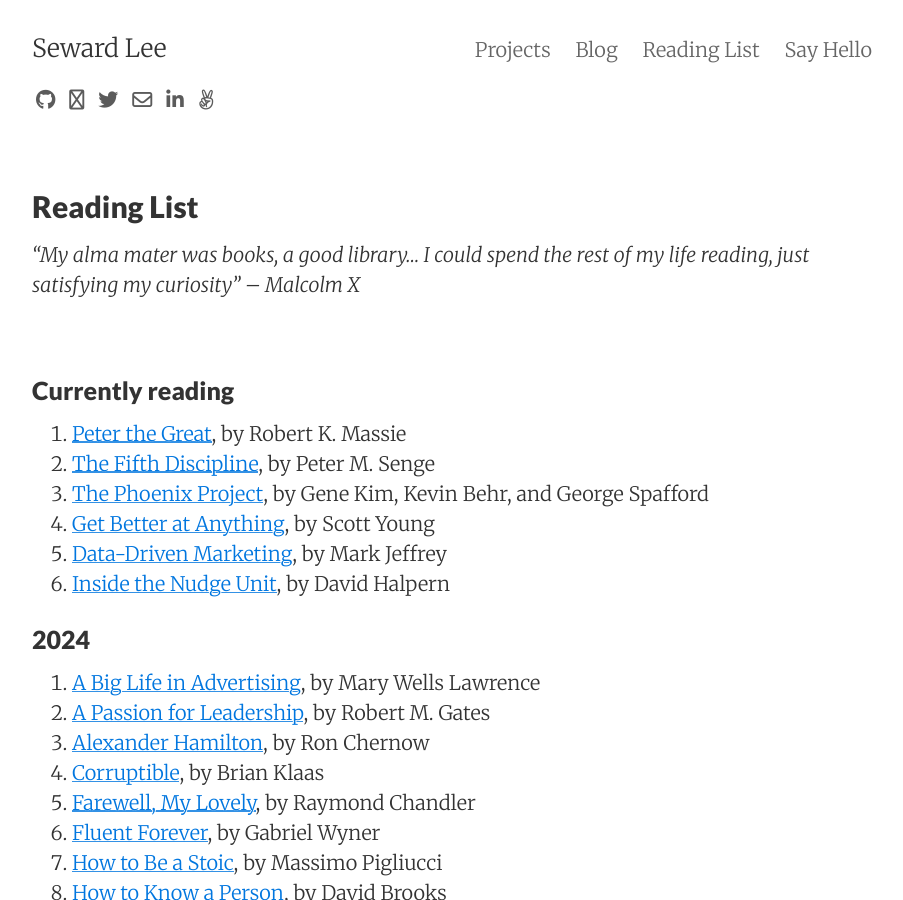
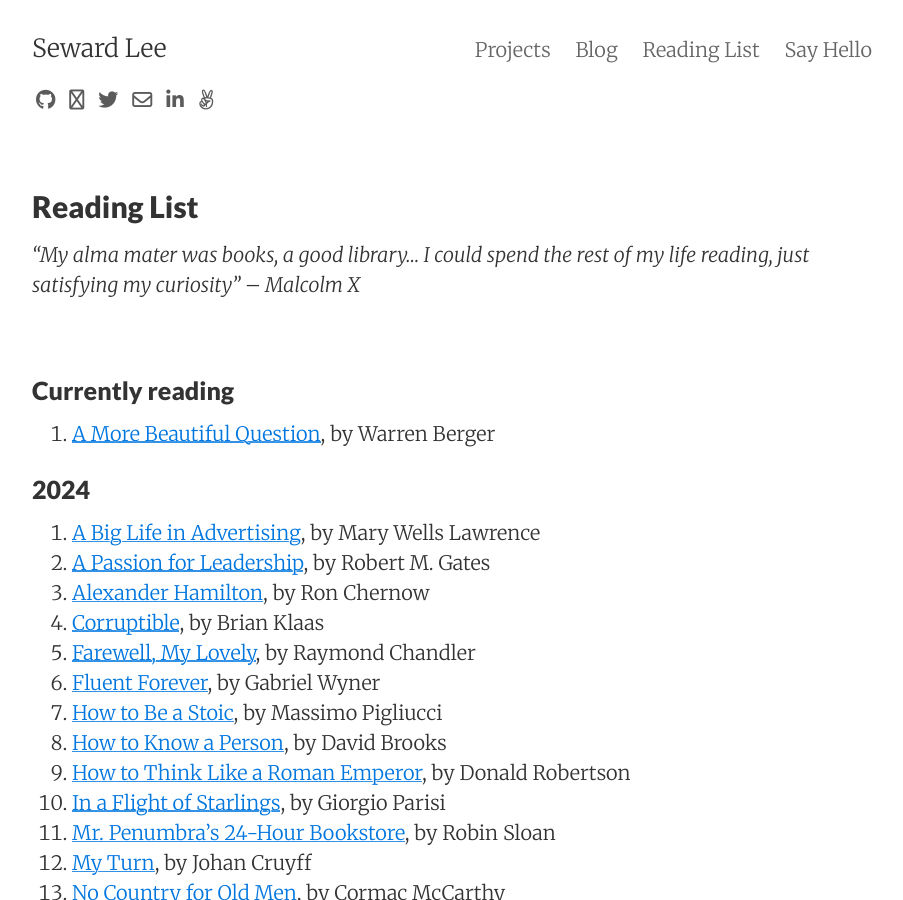
Before and after one commit to sewardlee337/sewardlee337.github.io, a Jekyll site: the page built from readinglist.md, in a window 1280 px wide and 900 px high. Shown: the whole window, without its empty margins (188-1091 px from the left). Built offline with Jekyll 4.4.1, drawn with Linux system fonts in a browser that asks for light colours; nearby versions of some CDN libraries.

Commit message:
update reading list

```diff
--- a/readinglist.md
+++ b/readinglist.md
@@ -12,12 +12,7 @@ _"My alma mater was books, a good library... I could spend the rest of my life r
 
 ### Currently reading
 
-1. [Peter the Great](https://www.amazon.com/Peter-Great-His-Life-World-ebook/dp/B0075WPE20/ref=tmm_kin_swatch_0?_encoding=UTF8&qid=&sr=), by Robert K. Massie
-1. [The Fifth Discipline](https://www.amazon.com/Fifth-Discipline-Practice-Learning-Organization/dp/0385517254), by Peter M. Senge
-1. [The Phoenix Project](https://www.amazon.com/Phoenix-Project-DevOps-Helping-Business/dp/1942788290), by Gene Kim, Kevin Behr, and George Spafford
-1. [Get Better at Anything](https://www.amazon.com/Get-Better-Anything-Maxims-Mastery/dp/0063256673), by Scott Young
-1. [Data-Driven Marketing](https://www.amazon.com/Data-Driven-Marketing-Metrics-Everyone-Should/dp/0470504544), by Mark Jeffrey
-1. [Inside the Nudge Unit](https://www.amazon.com/Inside-Nudge-Unit-Changes-Difference/dp/0753556553), by David Halpern
+1. [A More Beautiful Question](https://www.amazon.com/More-Beautiful-Question-Inquiry-Breakthrough/dp/1620401452), by Warren Berger
 
 
 ### 2024
```
